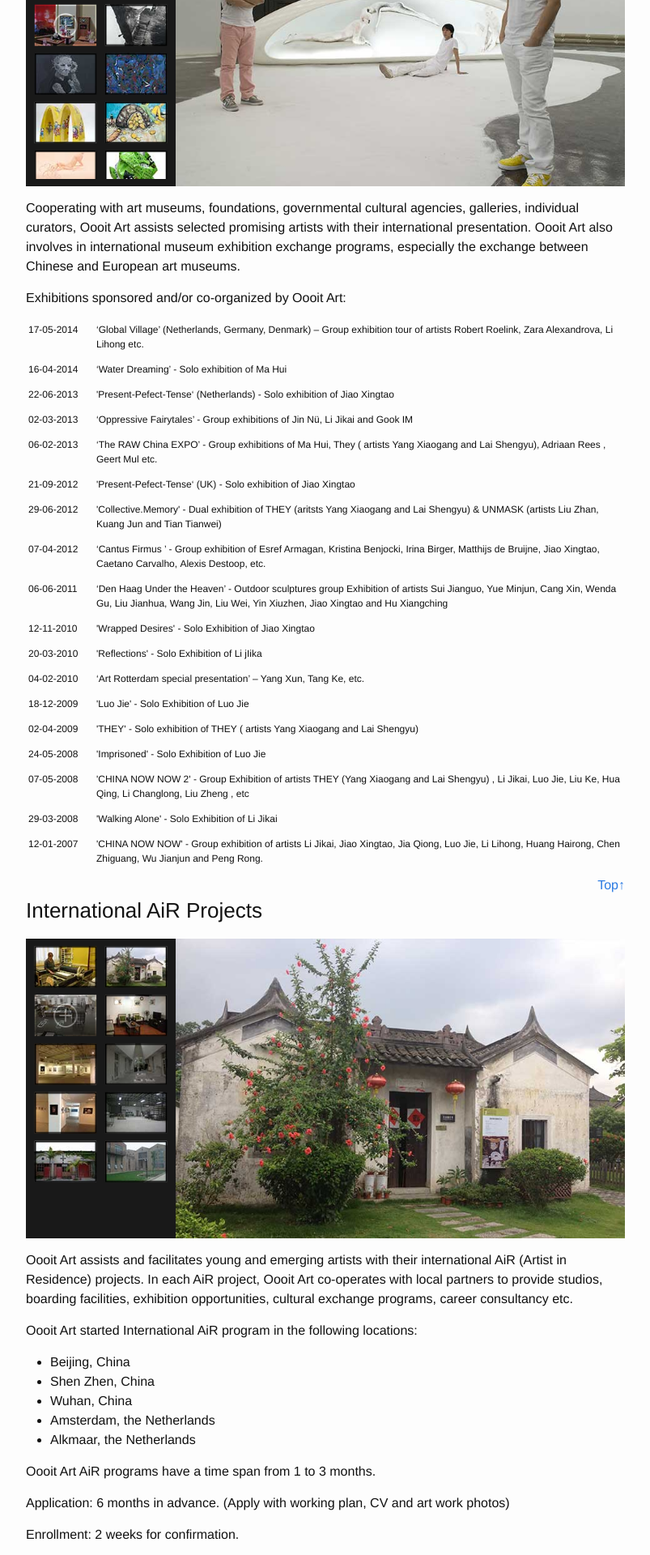
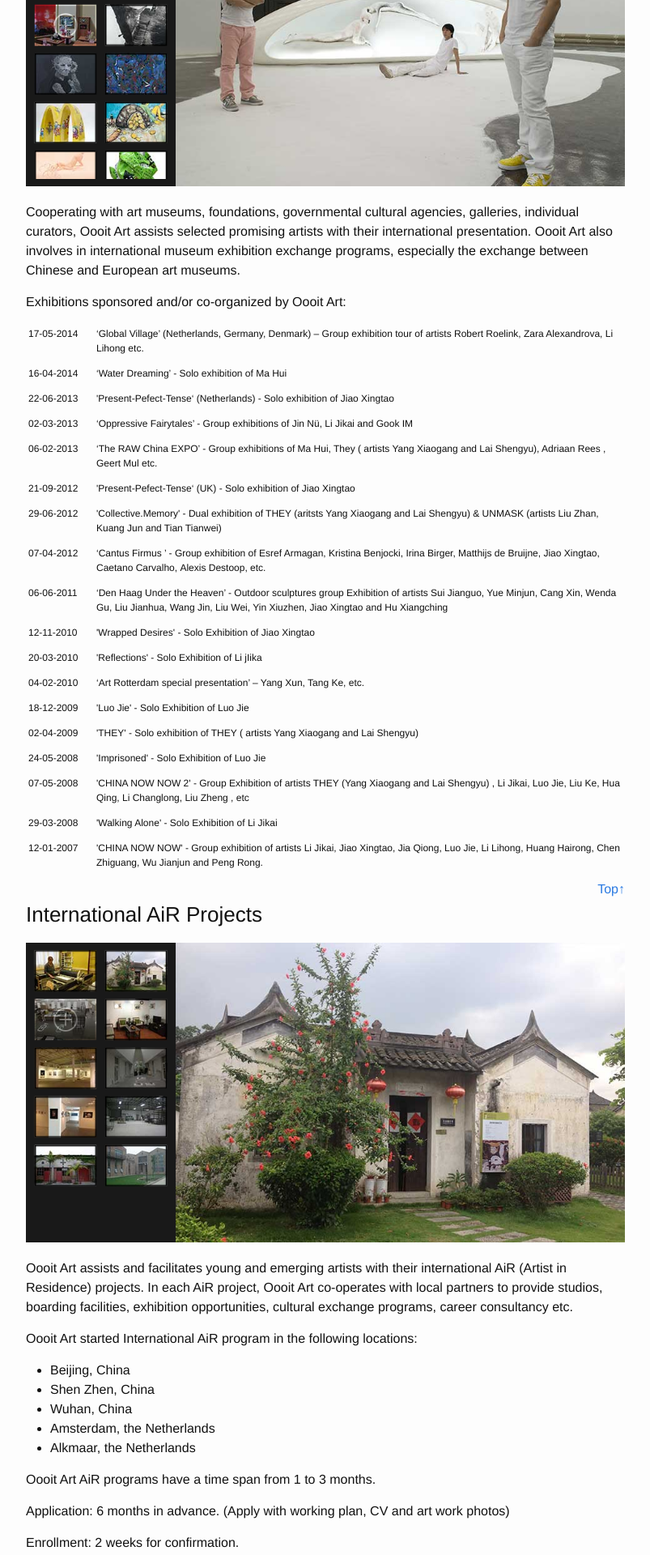
Before and after one commit to emj365/oooit, a Jekyll site: the page built from index.html, in a window 1280 px wide. Shown: the part 597-2517 px from the top of the page at 81% size, without its empty margins (238-1041 px from the left). Built offline with Jekyll 4.4.1, drawn with Linux system fonts in a browser that asks for light colours; nearby versions of some CDN libraries.

Commit message:
rm p wrap div

```diff
--- a/_sass/_layout.scss
+++ b/_sass/_layout.scss
@@ -285,6 +285,11 @@
 /**
  * Slider
  */
+#slider1_container,
+#slider2_container,
+#slider3_container {
+    margin-bottom: 20px;
+}
 /* jssor slider arrow navigator skin 05 css */
 /*
 .jssora05l              (normal)
--- a/index.html
+++ b/index.html
@@ -30,9 +30,7 @@
 
 <h3>Exhibition Services</h3>
 
-<p>
-  {% include slider1.html %}
-</p>
+{% include slider1.html %}
 
 <p>
   Cooperating with art museums, foundations, governmental cultural agencies, galleries, individual curators, Oooit Art assists selected promising artists with their international presentation. Oooit Art also involves in international museum exhibition exchange programs, especially the exchange between Chinese and European art museums.
@@ -141,9 +139,7 @@
 
 <h3>International AiR Projects</h3>
 
-<p>
-  {% include slider2.html %}
-</p>
+{% include slider2.html %}
 
 <p>
   Oooit  Art assists and facilitates young and emerging artists with their international AiR (Artist in Residence) projects. In each AiR project, Oooit Art co-operates with local partners to provide studios, boarding facilities, exhibition opportunities, cultural exchange programs, career consultancy etc.
@@ -175,9 +171,7 @@
 
 <h3>Art Collection Services</h3>
 
-<p>
-  {% include slider3.html %}
-</p>
+{% include slider3.html %}
 
 <p>
   Oooit Art offers tailor made service to both private and institutional collectors. All art works are selected are authenticated, certified and guaranteed by established professionals.
```
Also changed, not shown: chinese.html (+3 -9 lines), nederlands.html (+3 -9 lines).
